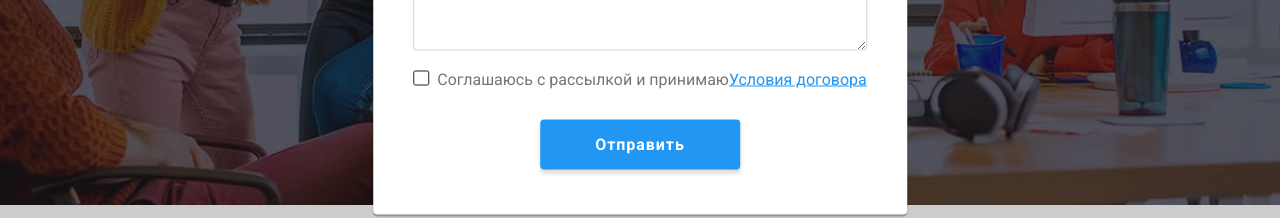
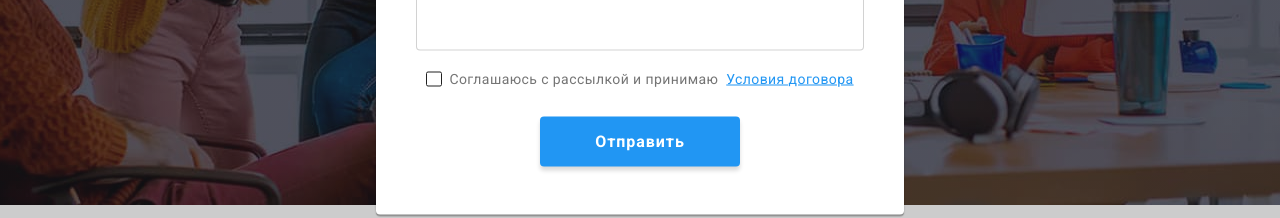
Before and after one commit to ionvlk/goit-markup-hw-06, a plain HTML site: page index.html in a window 1280 px wide. Both pictures are taken after a click on the button "Заказать услугу". Shown: the part 476-694 px from the top of the page. Drawn offline with nearby package versions, Linux system fonts and the light colour scheme.

Commit message:
home work6 changes

```diff
--- a/css/styles.css
+++ b/css/styles.css
@@ -1,6 +1,6 @@
 /*variables*/
 :root {
-    --hovactcolor: #2196F3;
+     --hovactcolor: #2196F3;
     --textcolor: #757575;
     --background: #FFFFFF;
     --footermaincolor: #2F303A;
@@ -188,7 +188,7 @@ header .logo {
 .conection {
     margin-right: 10px;
 
-    transition: fill cubic-bezier(0.4, 0, 0.2, 1);
+    transition: fill 250ms cubic-bezier(0.4, 0, 0.2, 1);
 }
 /*hero*/
 .hero {
@@ -711,6 +711,7 @@ header .logo {
     border: 1px solid rgba(33, 33, 33, 0.2);
     border-radius: 4px;
     transition: border-color 250ms cubic-bezier(0.4, 0, 0.2, 1) ;
+    resize: none;
 
 }
 
@@ -720,8 +721,17 @@ header .logo {
 }
 
 .checkbox-label {
-    display: inline-flex;
+    display: flex;
+    justify-content: center;
+    align-items: center;
     margin-bottom: 30px;
+
+    font-style: normal;
+    font-weight: 400;
+    font-size: 14px;
+    /* line-height: 1.71;  */
+    letter-spacing: 0.03em;
+    color: var(--textcolor);
 }
 .terms-conditions {
     color: var(--hovactcolor);
@@ -730,19 +740,22 @@ header .logo {
 
 .checkbox {
     appearance: none;
-    position: absolute;
 }
-
+.icon-check {
+    display: inline-flex;
+    justify-content: center;
+    align-items: center;
+    margin-right: 7px;
+}
 
 .icon-vector {
     fill: var(--background);
     border-radius: 2px;
-    margin-right: 8px;
     border: 1px solid var(--titlecolor);
     transition: background-color 250ms cubic-bezier(0.4, 0, 0.2, 1) ;
 }
 
-.checkbox:checked + .icon-vector {
+.checkbox:checked + .icon-check .icon-vector {
     background-color: var(--hovactcolor);
     border: transparent;
 }
--- a/index.html
+++ b/index.html
@@ -665,20 +665,16 @@
               name="check"
               value="Условия договора"
             />
-            <svg class="icon-vector" width="16px" height="15px">
-              <use href="./images/symbol-defs.svg#icon-Vector"></use>
-            </svg>
-            <span class="icon-check"></span>
-            Соглашаюсь с рассылкой и принимаю
-            <span class="client-privacy">
-              <a
-                class="terms-conditions"
-                href=""
-                rel="noopener noreferrer"
-                target="_blank"
-                >Условия договора
-              </a>
-            </span>
+
+            <span class="icon-check"
+              ><svg class="icon-vector" width="16px" height="15px">
+                <use href="./images/symbol-defs.svg#icon-Vector"></use></svg
+            ></span>
+            Соглашаюсь с рассылкой и принимаю &nbsp;
+
+            <a class="terms-conditions" href="" target="_blank">
+              Условия договора
+            </a>
           </label>
           <button class="submit-button" type="submit">Отправить</button>
         </form>
```
